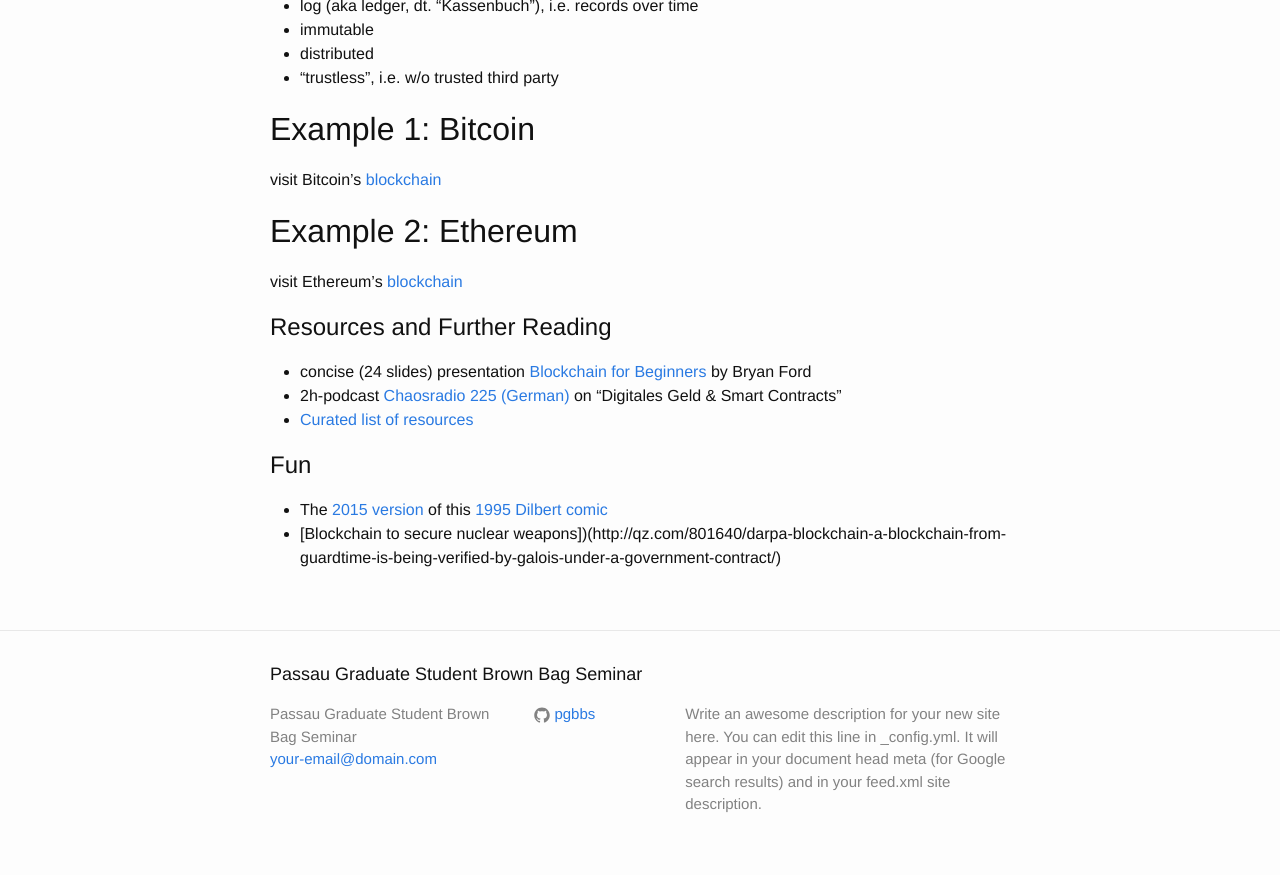
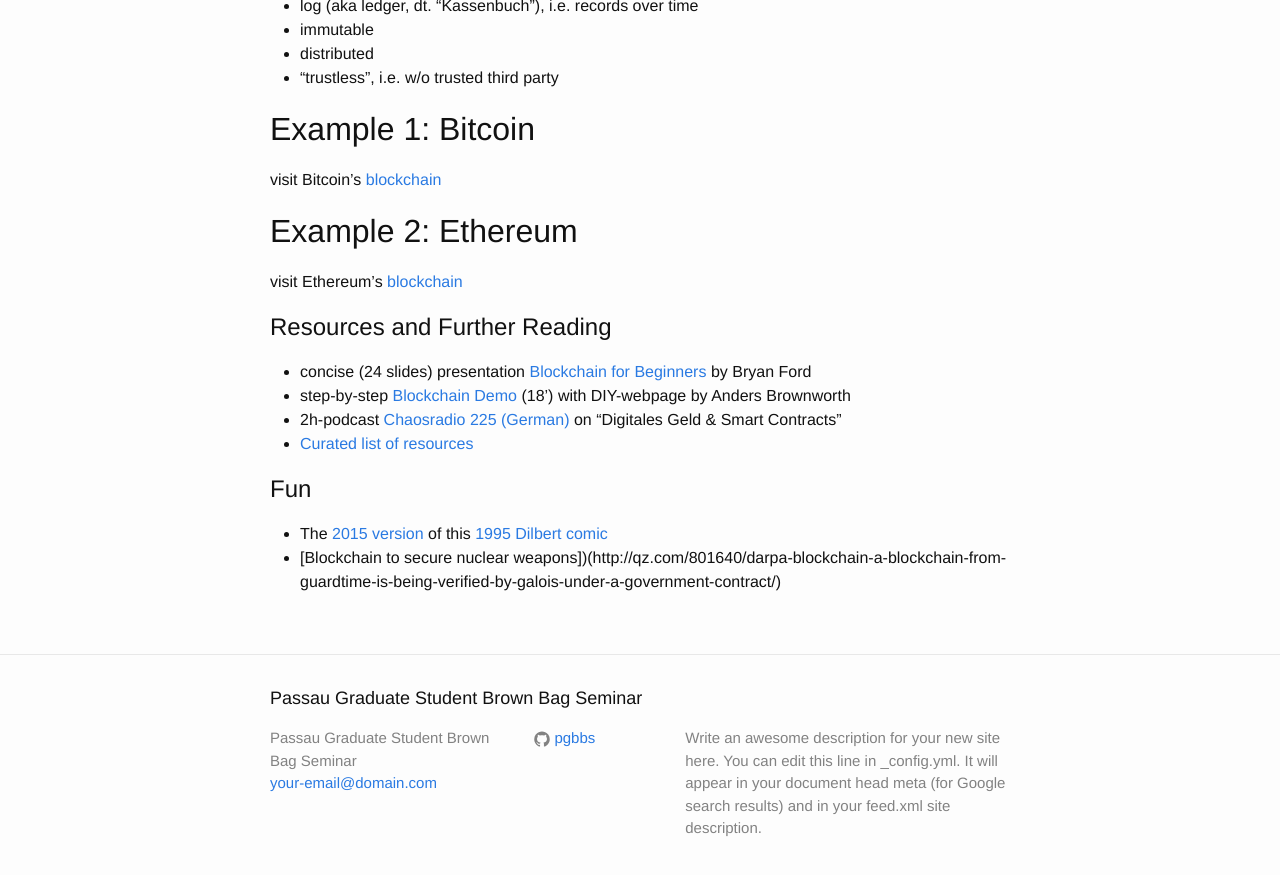
Before and after one commit to PGBBS/pgbbs.github.io, a Jekyll site: the page built from _posts/2016-08-25-blockchain.md, in a window 1280 px wide and 900 px high, scrolled down 792 px. Shown: the top 875 px of the window. Built offline with Jekyll 4.4.1, drawn with Linux system fonts in a browser that asks for light colours.

Commit message:
gread blockchain demo (page)

```diff
--- a/_posts/2016-08-25-blockchain.md
+++ b/_posts/2016-08-25-blockchain.md
@@ -36,6 +36,8 @@
 - concise (24 slides) presentation
   [Blockchain for Beginners](http://bford.info/log/2016/1102-cybsec-blockchain.pdf)
   by Bryan Ford
+- step-by-step [Blockchain Demo](https://anders.com/blockchain/) (18')
+  with DIY-webpage by Anders Brownworth
 - 2h-podcast [Chaosradio 225
   (German)](http://chaosradio.ccc.de/cr225.html) on "Digitales Geld &
   Smart Contracts"
```
